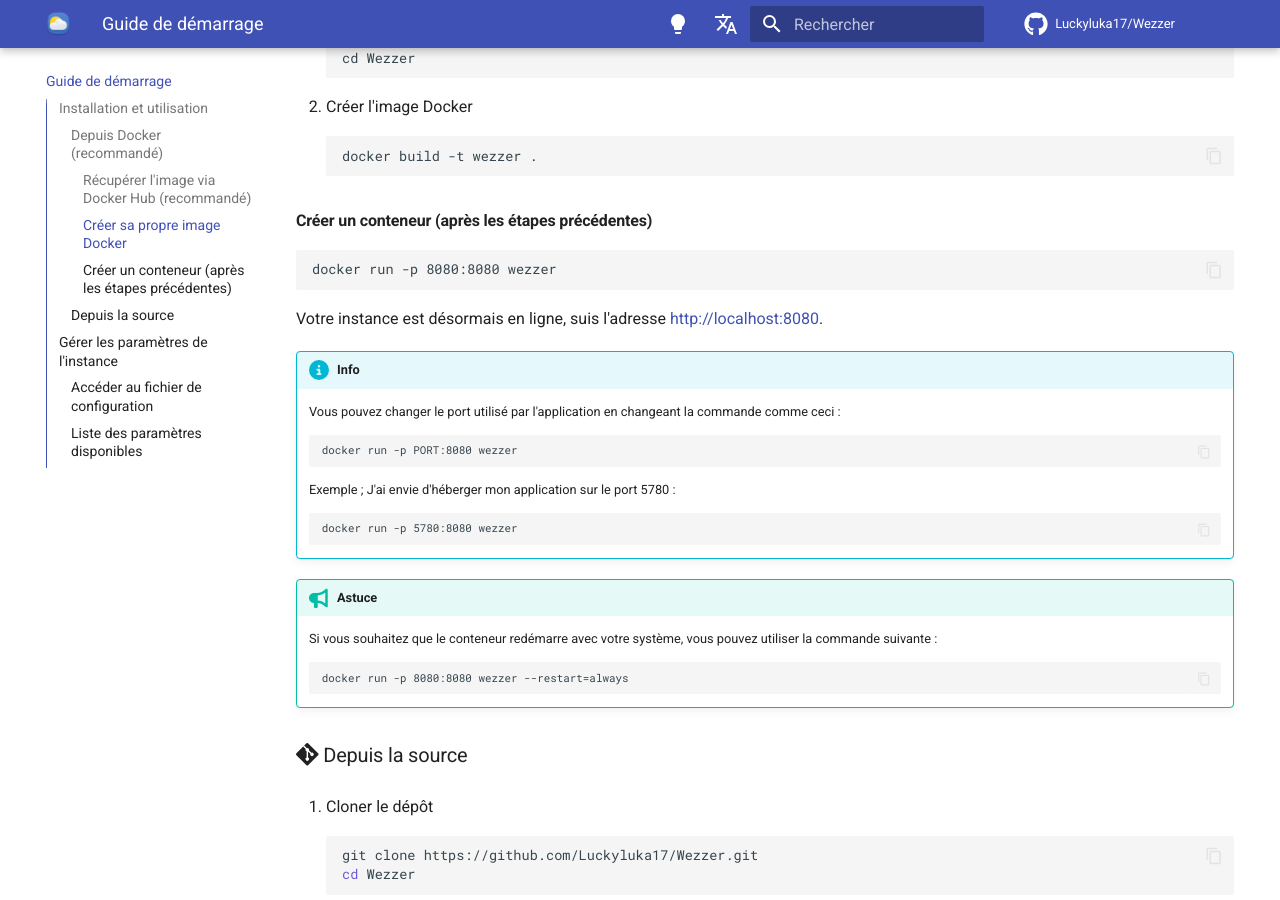
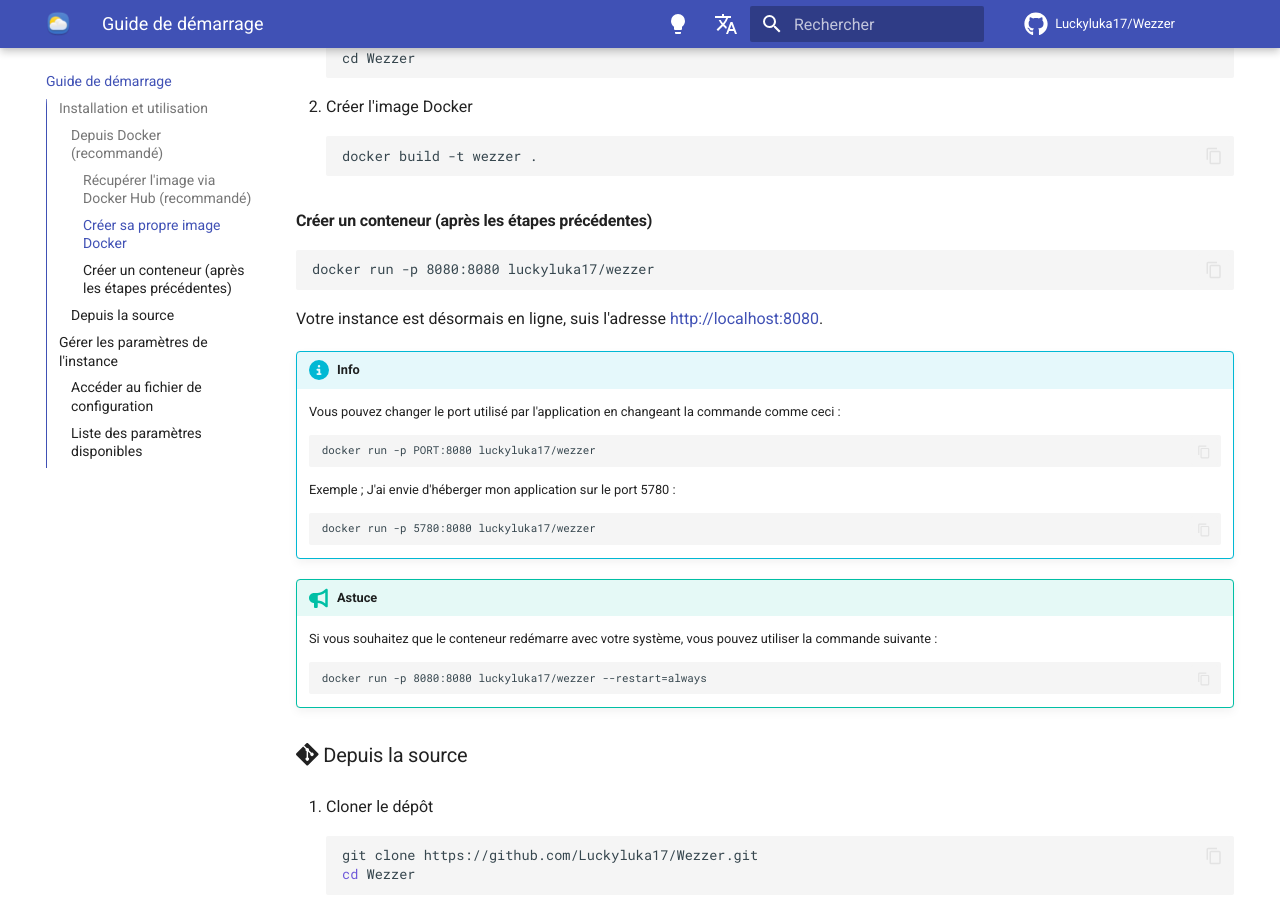
Before and after one commit to Luckyluka17/Wezzer, an MkDocs documentation site: the page built from docs/install.md, in a window 1280 px wide and 900 px high, scrolled down 635 px. Built offline with MkDocs 1.6.1 and Material for MkDocs 9.7.7, drawn with Linux system fonts in a browser that asks for light colours; emoji names are drawn with the system emoji font; comment, search, counter and statistics services are not loaded.

Commit message:
Correction d'une erreur de commande

````diff
--- a/docs/install.md
+++ b/docs/install.md
@@ -29,7 +29,7 @@
 
 #### Créer un conteneur (après les étapes précédentes)
 ```
-docker run -p 8080:8080 wezzer
+docker run -p 8080:8080 luckyluka17/wezzer
 ```
 
 Votre instance est désormais en ligne, suis l'adresse [http://localhost:8080](http://localhost:8080).
@@ -37,18 +37,18 @@
 !!! info
     Vous pouvez changer le port utilisé par l'application en changeant la commande comme ceci :
     ```
-    docker run -p PORT:8080 wezzer
+    docker run -p PORT:8080 luckyluka17/wezzer
     ```
 
     Exemple ; J'ai envie d'héberger mon application sur le port 5780 :
     ```
-    docker run -p 5780:8080 wezzer
+    docker run -p 5780:8080 luckyluka17/wezzer
     ```
 
 !!! tip "Astuce"
     Si vous souhaitez que le conteneur redémarre avec votre système, vous pouvez utiliser la commande suivante :
     ```
-    docker run -p 8080:8080 wezzer --restart=always
+    docker run -p 8080:8080 luckyluka17/wezzer --restart=always
     ```
 
 
````
Also changed, not shown: README.md (+1 -1 lines).
